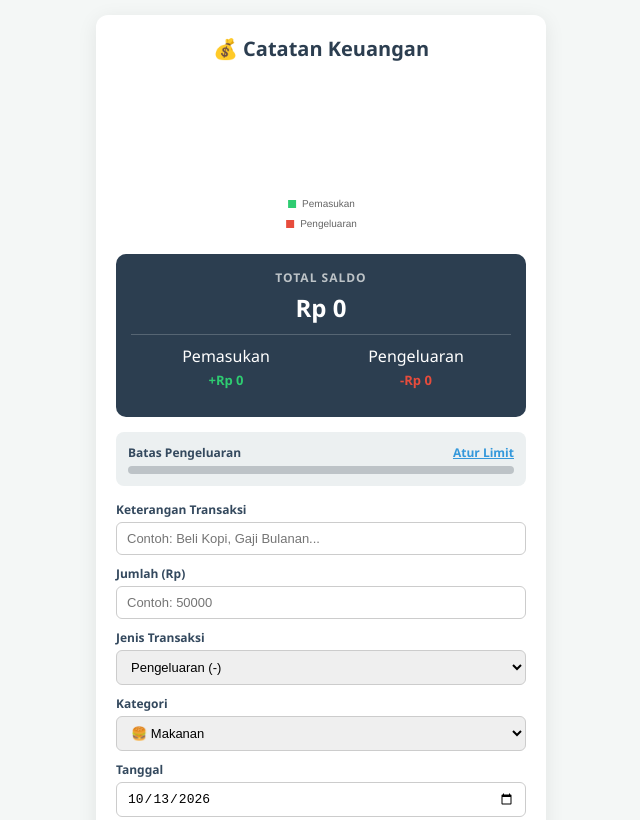
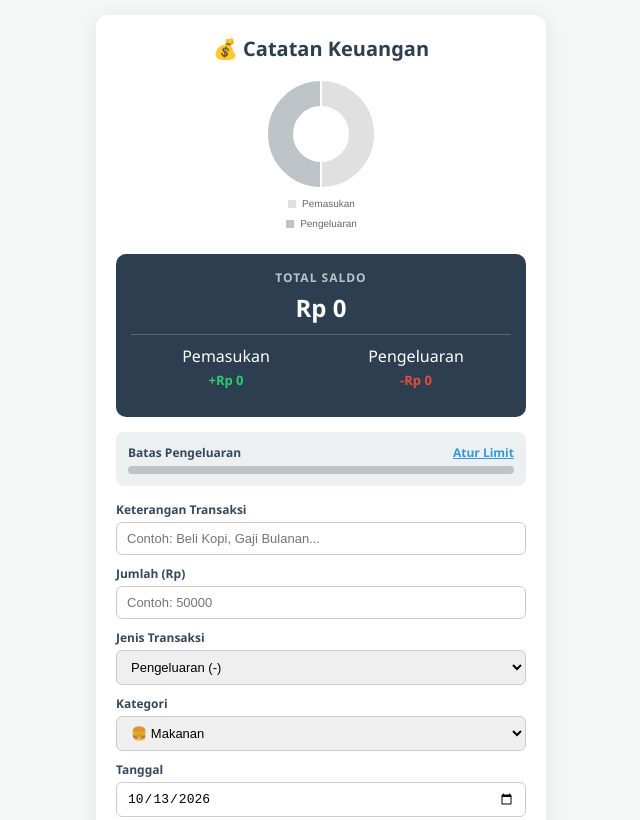
Before and after one commit to AkangAnom/todo-list, a plain HTML site: page index.html in a window 1280 px wide. Shown: the top 820 px of the page, without its empty margins (319-959 px from the left). Drawn offline with nearby package versions, Linux system fonts and the light colour scheme.

Commit message:
fix tampilan lingkaran chart saat saldo kosong

```diff
--- a/index.html
+++ b/index.html
@@ -310,7 +310,6 @@
             background-color: #fdf0f0;
         }
 
-        /* Sembunyikan elemen yang tidak perlu saat mode cetak/PDF */
         @media print {
             body {
                 background-color: #fff;
@@ -508,7 +507,7 @@
                 data: {
                     labels: ['Pemasukan', 'Pengeluaran'],
                     datasets: [{
-                        data: [0, 0],
+                        data: [1, 1], // Nilai dummy awal agar lingkaran selalu tergambar
                         backgroundColor: ['#2ecc71', '#e74c3c'],
                         borderWidth: 2
                     }]
@@ -641,8 +640,15 @@
             document.getElementById('pemasukan').innerText = '+' + formatRupiah(totalPemasukan);
             document.getElementById('pengeluaran').innerText = '-' + formatRupiah(totalPengeluaran);
 
+            // Tampilkan data riil jika ada, atau tampilkan dummy netral jika masih Rp 0
             if (myChart) {
-                myChart.data.datasets[0].data = [totalPemasukan, totalPengeluaran];
+                if (totalPemasukan === 0 && totalPengeluaran === 0) {
+                    myChart.data.datasets[0].data = [1, 1];
+                    myChart.data.datasets[0].backgroundColor = ['#e0e0e0', '#bdc3c7'];
+                } else {
+                    myChart.data.datasets[0].data = [totalPemasukan, totalPengeluaran];
+                    myChart.data.datasets[0].backgroundColor = ['#2ecc71', '#e74c3c'];
+                }
                 myChart.update();
             }
 
@@ -672,7 +678,6 @@
             }
         }
 
-        // Fitur Laporan CSV untuk Excel
         function eksporCSV() {
             if (transaksi.length === 0) {
                 alert('Belum ada transaksi untuk diunduh!');
@@ -693,7 +698,6 @@
             link.remove();
         }
 
-        // Fitur Cetak / Simpan PDF
         function cetakLaporan() {
             if (transaksi.length === 0) {
                 alert('Belum ada data untuk dicetak!');
```
